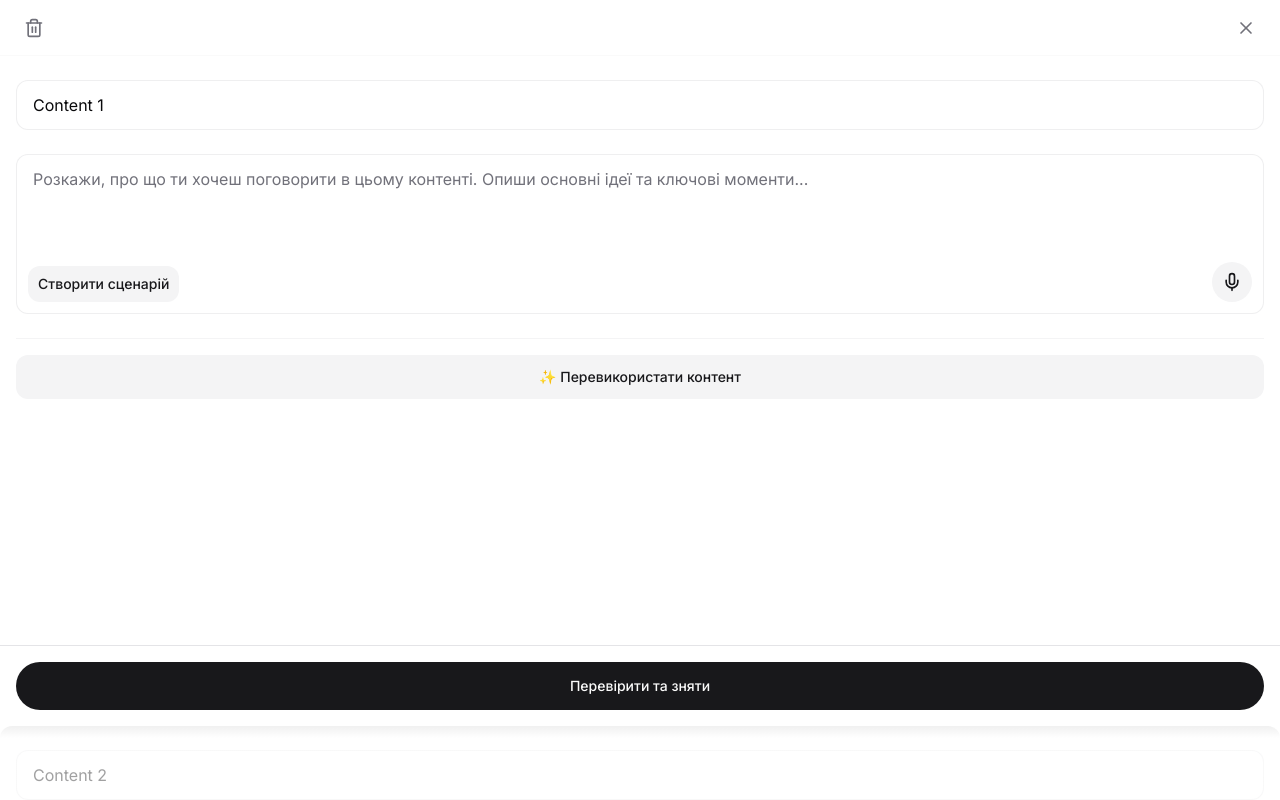
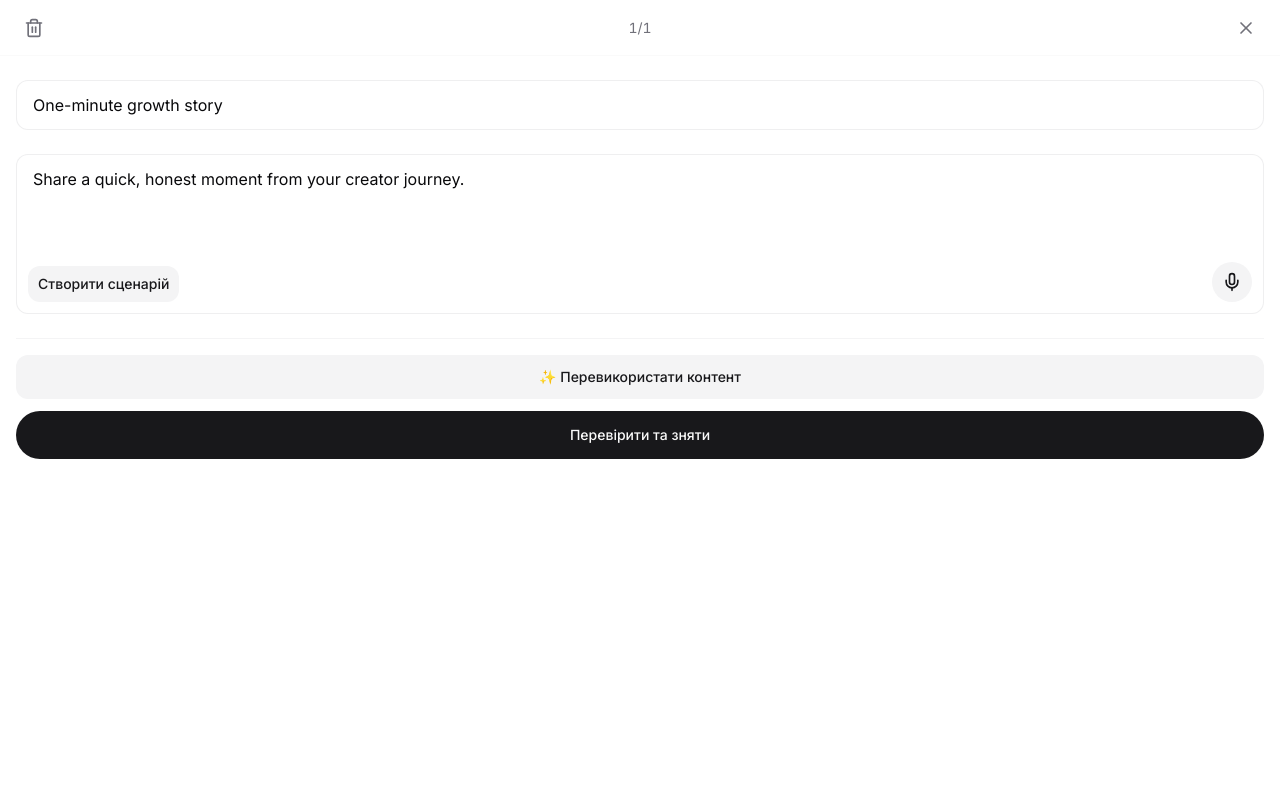
Before and after one commit to valeriya-ruta/ruta-app-demo, a Next.js app: page / in a window 1280 px wide. Built offline with nearby package versions, Linux system fonts and the light colour scheme.

Commit message:
Finished demo scrolling mechanics

```diff
--- a/app/create/page.tsx
+++ b/app/create/page.tsx
@@ -1,22 +1,23 @@
 "use client";
 
-import { useState, useRef, useCallback } from "react";
-import { motion, useAnimation, PanInfo } from "framer-motion";
+import { useState, useRef, useCallback, useEffect } from "react";
+import { motion, useAnimation, PanInfo, AnimatePresence } from "framer-motion";
 import AppShell from "@/components/AppShell";
 import { Input } from "@/components/ui/input";
 import { Textarea } from "@/components/ui/textarea";
 import { Button } from "@/components/ui/button";
 import RecordingButton from "@/components/RecordingButton";
-import { X, Trash2 } from "lucide-react";
-import { useRouter } from "next/navigation";
+import { X, Trash2, Info } from "lucide-react";
+import { useRouter, useSearchParams } from "next/navigation";
 
-// Sample content data - 5 items
-const CONTENT_ITEMS = [
-  { id: 1, title: "Content 1", description: "" },
-  { id: 2, title: "Content 2", description: "" },
-  { id: 3, title: "Content 3", description: "" },
-  { id: 4, title: "Content 4", description: "" },
-  { id: 5, title: "Content 5", description: "" },
+// All content data - 6 items total
+const ALL_CONTENT_ITEMS = [
+  { id: 1, title: "One-minute growth story", description: "Share a quick, honest moment from your creator journey." },
+  { id: 2, title: "Before vs after workflow", description: "Show how your process changed over time." },
+  { id: 3, title: "Behind-the-scenes setup", description: "Give a calm walkthrough of your recording space." },
+  { id: 4, title: "Answer a common question", description: "Pick a FAQ and answer it in under 60 seconds." },
+  { id: 5, title: "Creative constraint challenge", description: "Create content using a single constraint." },
+  { id: 6, title: "Mini trend breakdown", description: "Break down a trend in your niche." },
 ];
 
 // Header height in pixels
@@ -24,19 +25,63 @@ const HEADER_HEIGHT = 56;
 // Peek amount percentage
 const PEEK_PERCENT = 10;
 // Threshold to trigger snap (percentage of item height user must drag)
-const SNAP_THRESHOLD_PERCENT = 35; // Must drag 35% of item height to snap
-// Resistance factor (lower = more resistance, 0.3-0.5 is good)
+const SNAP_THRESHOLD_PERCENT = 35;
+// Resistance factor
 const DRAG_RESISTANCE = 0.4;
 
 export default function CreatePage() {
   const router = useRouter();
+  const searchParams = useSearchParams();
   const containerRef = useRef<HTMLDivElement>(null);
   const [currentIndex, setCurrentIndex] = useState(0);
   const [isDragging, setIsDragging] = useState(false);
   const controls = useAnimation();
   const currentIndexRef = useRef(0);
 
-  const itemCount = CONTENT_ITEMS.length;
+  // Demo state: track if we should show all items or just one
+  const [showAllItems, setShowAllItems] = useState(false);
+  const [isAnimating, setIsAnimating] = useState(false);
+  const [showPopup, setShowPopup] = useState(false);
+  const hasAnimated = useRef(false);
+
+  // Check if we just came from the swipe deck
+  useEffect(() => {
+    const fromSwipe = searchParams.get("fromSwipe") === "true";
+
+    if (fromSwipe && !hasAnimated.current) {
+      // Delay the reveal animation for dramatic effect
+      hasAnimated.current = true;
+      setIsAnimating(true);
+
+      // Clear the URL param
+      window.history.replaceState({}, "", "/create");
+
+      // Show the items with animation after a brief pause
+      setTimeout(() => {
+        setShowAllItems(true);
+        // End animation state after items have appeared
+        setTimeout(() => {
+          setIsAnimating(false);
+          // Show the info popup
+          setShowPopup(true);
+          // Auto-hide popup after 4 seconds
+          setTimeout(() => {
+            setShowPopup(false);
+          }, 4000);
+        }, 600);
+      }, 400);
+    }
+    // On regular page load (no fromSwipe param), always start with 1 item
+    // This allows easy demo restart by refreshing the page
+  }, [searchParams]);
+
+  // Get the items to display (add empty state as last item when showing all)
+  const displayedItems = showAllItems
+    ? [...ALL_CONTENT_ITEMS, { id: 0, title: "", description: "", isEmptyState: true }]
+    : [ALL_CONTENT_ITEMS[0]];
+  const itemCount = displayedItems.length;
+  // For the counter, don't count the empty state
+  const contentItemCount = showAllItems ? ALL_CONTENT_ITEMS.length : 1;
 
   // Get container height
   const getContainerHeight = useCallback(() => {
@@ -84,11 +129,13 @@ export default function CreatePage() {
 
   // Handle drag start
   const handleDragStart = () => {
+    if (itemCount <= 1) return; // No dragging if only 1 item
     setIsDragging(true);
   };
 
   // Handle drag end - determine if we should snap to next/prev or stay
   const handleDragEnd = (_: any, info: PanInfo) => {
+    if (itemCount <= 1) return; // No snapping if only 1 item
     setIsDragging(false);
 
     const { offset, velocity } = info;
@@ -98,19 +145,14 @@ export default function CreatePage() {
     const currentIdx = currentIndexRef.current;
     let targetIndex = currentIdx;
 
-    // Calculate effective drag with resistance already applied by dragElastic
     const effectiveDrag = offset.y;
-
-    // Check if drag exceeds threshold OR has high velocity
     const exceededThreshold = Math.abs(effectiveDrag) > threshold;
     const highVelocity = Math.abs(velocity.y) > 500;
 
     if (exceededThreshold || highVelocity) {
       if (effectiveDrag < 0 || velocity.y < -500) {
-        // Dragged up - go to next
         targetIndex = currentIdx + 1;
       } else if (effectiveDrag > 0 || velocity.y > 500) {
-        // Dragged down - go to previous
         targetIndex = currentIdx - 1;
       }
     }
@@ -120,13 +162,18 @@ export default function CreatePage() {
 
   // Calculate drag constraints
   const getDragConstraints = useCallback(() => {
+    if (itemCount <= 1) {
+      // No dragging allowed with single item
+      return { top: 0, bottom: 0 };
+    }
     const itemHeight = getItemHeight();
-    const maxDrag = itemHeight * 0.5; // Allow dragging up to 50% for visual feedback
+    const maxDrag = itemHeight * 0.5;
     return {
       top: getYOffset(currentIndexRef.current) - maxDrag,
       bottom: getYOffset(currentIndexRef.current) + maxDrag,
     };
-  }, [getItemHeight, getYOffset]);
+  }, [getItemHeight, getYOffset, itemCount]);
+
 
   return (
     <AppShell>
@@ -140,6 +187,14 @@ export default function CreatePage() {
             <Trash2 className="w-5 h-5" />
           </button>
 
+          {/* Item counter - hide on empty state */}
+          <span className="text-sm text-muted-foreground tabular-nums">
+            {currentIndex < contentItemCount
+              ? `${currentIndex + 1}/${contentItemCount}`
+              : `${contentItemCount}/${contentItemCount}`
+            }
+          </span>
+
           <button className="p-2 text-muted-foreground hover:text-foreground transition-colors">
             <X className="w-5 h-5" />
           </button>
@@ -152,8 +207,8 @@ export default function CreatePage() {
         >
           <motion.div
             className="absolute inset-x-0 top-0 touch-pan-x"
-            style={{ touchAction: "pan-x" }}
-            drag="y"
+            style={{ touchAction: itemCount > 1 ? "pan-x" : "none" }}
+            drag={itemCount > 1 ? "y" : false}
             dragConstraints={getDragConstraints()}
             dragElastic={DRAG_RESISTANCE}
             dragMomentum={false}
@@ -162,14 +217,23 @@ export default function CreatePage() {
             animate={controls}
             initial={{ y: 0 }}
           >
-            {CONTENT_ITEMS.map((item, index) => {
+            <AnimatePresence mode="popLayout">
+              {displayedItems.map((item, index) => {
                 const isNext = index === currentIndex + 1;
                 const isCurrent = index === currentIndex;
                 const isPrev = index === currentIndex - 1;
+                const isNewItem = index > 0 && showAllItems;
 
                 return (
-                <div
+                  <motion.div
                     key={item.id}
+                    initial={isNewItem ? { opacity: 0, y: 40, scale: 0.95 } : false}
+                    animate={{ opacity: 1, y: 0, scale: 1 }}
+                    transition={{
+                      duration: 0.5,
+                      delay: isNewItem ? (index - 1) * 0.08 : 0,
+                      ease: [0.25, 0.46, 0.45, 0.94]
+                    }}
                     className="relative w-full"
                     style={{
                       height: `calc((100vh - ${HEADER_HEIGHT}px) * ${(100 - PEEK_PERCENT) / 100})`,
@@ -188,12 +252,16 @@ export default function CreatePage() {
                       }}
                       transition={{ duration: 0.15 }}
                     >
-                    {/* Content Form */}
+                      {/* Content Form or Empty State */}
+                      {'isEmptyState' in item && item.isEmptyState ? (
+                        <EmptyStateScreen router={router} isCurrent={isCurrent} />
+                      ) : (
                         <ContentItemForm
                           item={item}
                           router={router}
                           isCurrent={isCurrent}
                         />
+                      )}
                     </motion.div>
 
                     {/* Top shadow for peek depth */}
@@ -223,9 +291,10 @@ export default function CreatePage() {
                         }}
                       />
                     )}
-                </div>
+                  </motion.div>
                 );
               })}
+            </AnimatePresence>
 
             {/* Extra space at bottom */}
             <div
@@ -234,7 +303,33 @@ export default function CreatePage() {
               }}
             />
           </motion.div>
+
         </div>
+
+        {/* Info popup */}
+        <AnimatePresence>
+          {showPopup && (
+            <motion.div
+              initial={{ y: 100, opacity: 0 }}
+              animate={{ y: 0, opacity: 1 }}
+              exit={{ y: 100, opacity: 0 }}
+              transition={{ type: "spring", damping: 25, stiffness: 300 }}
+              className="absolute bottom-6 left-4 right-4 z-40"
+            >
+              <div
+                className="flex items-start gap-3 px-4 py-3.5 rounded-2xl bg-secondary/95 backdrop-blur-sm border border-border/40 shadow-lg"
+                onClick={() => setShowPopup(false)}
+              >
+                <div className="flex-shrink-0 w-8 h-8 rounded-full bg-primary/10 flex items-center justify-center">
+                  <Info className="w-4 h-4 text-primary" />
+                </div>
+                <p className="text-sm text-foreground/90 leading-relaxed pt-1">
+                  Нові згенеровані ідеї будуть нижче — гортай вниз, щоб їх побачити!
+                </p>
+              </div>
+            </motion.div>
+          )}
+        </AnimatePresence>
       </div>
     </AppShell>
   );
@@ -267,6 +362,7 @@ function ContentItemForm({ item, router, isCurrent }: ContentItemFormProps) {
           <div className="relative">
             <Textarea
               placeholder="Розкажи, про що ти хочеш поговорити в цьому контенті. Опиши основні ідеї та ключові моменти..."
+              defaultValue={item.description}
               className="min-h-[160px] pr-12 pb-14 text-base border-border/60"
               tabIndex={isCurrent ? 0 : -1}
               readOnly={!isCurrent}
@@ -292,14 +388,10 @@ function ContentItemForm({ item, router, isCurrent }: ContentItemFormProps) {
             >
               ✨ Перевикористати контент
             </Button>
-          </div>
-        </div>
-      </div>
 
             {/* Primary Action Button */}
-      <div className="px-4 pt-4 pb-4 border-t border-border bg-background">
             <Button
-          className="w-full rounded-[999px]"
+              className="w-full rounded-[999px] mt-3"
               size="lg"
               tabIndex={isCurrent ? 0 : -1}
             >
@@ -307,5 +399,36 @@ function ContentItemForm({ item, router, isCurrent }: ContentItemFormProps) {
             </Button>
           </div>
         </div>
+      </div>
+    </div>
   );
 }
+
+// Empty state screen component
+interface EmptyStateScreenProps {
+  router: ReturnType<typeof useRouter>;
+  isCurrent: boolean;
+}
+
+function EmptyStateScreen({ router, isCurrent }: EmptyStateScreenProps) {
+  return (
+    <div className={`h-full flex flex-col items-center justify-center px-6 ${!isCurrent ? 'pointer-events-none' : ''}`}>
+      <div className="text-center max-w-sm">
+        <h2 className="text-2xl font-semibold text-foreground mb-3">
+          Закінчились ідеї?
+        </h2>
+        <p className="text-muted-foreground mb-8">
+          Ти завжди можеш згенерувати нові! Натискай на кнопку нижче
+        </p>
+        <Button
+          className="rounded-[999px] px-8"
+          size="lg"
+          onClick={() => router.push("/reuse")}
+          tabIndex={isCurrent ? 0 : -1}
+        >
+          Згенерувати більше ідей
+        </Button>
+      </div>
+    </div>
+  );
+}
--- a/app/reuse/page.tsx
+++ b/app/reuse/page.tsx
@@ -258,10 +258,10 @@ export default function ReusePage() {
                 className="w-full rounded-[999px]"
                 onClick={() => {
                   setIsConfirmed(true);
-                  router.push("/create");
+                  router.push("/create?fromSwipe=true");
                 }}
               >
-                Confirm
+                Continue
               </Button>
               {isConfirmed && (
                 <p className="text-xs text-muted-foreground text-center mt-2">
```
Also changed, not shown: 1 other file (tests, documents, lock files or other folders). Lines whose indentation alone changed are shown as unchanged.
